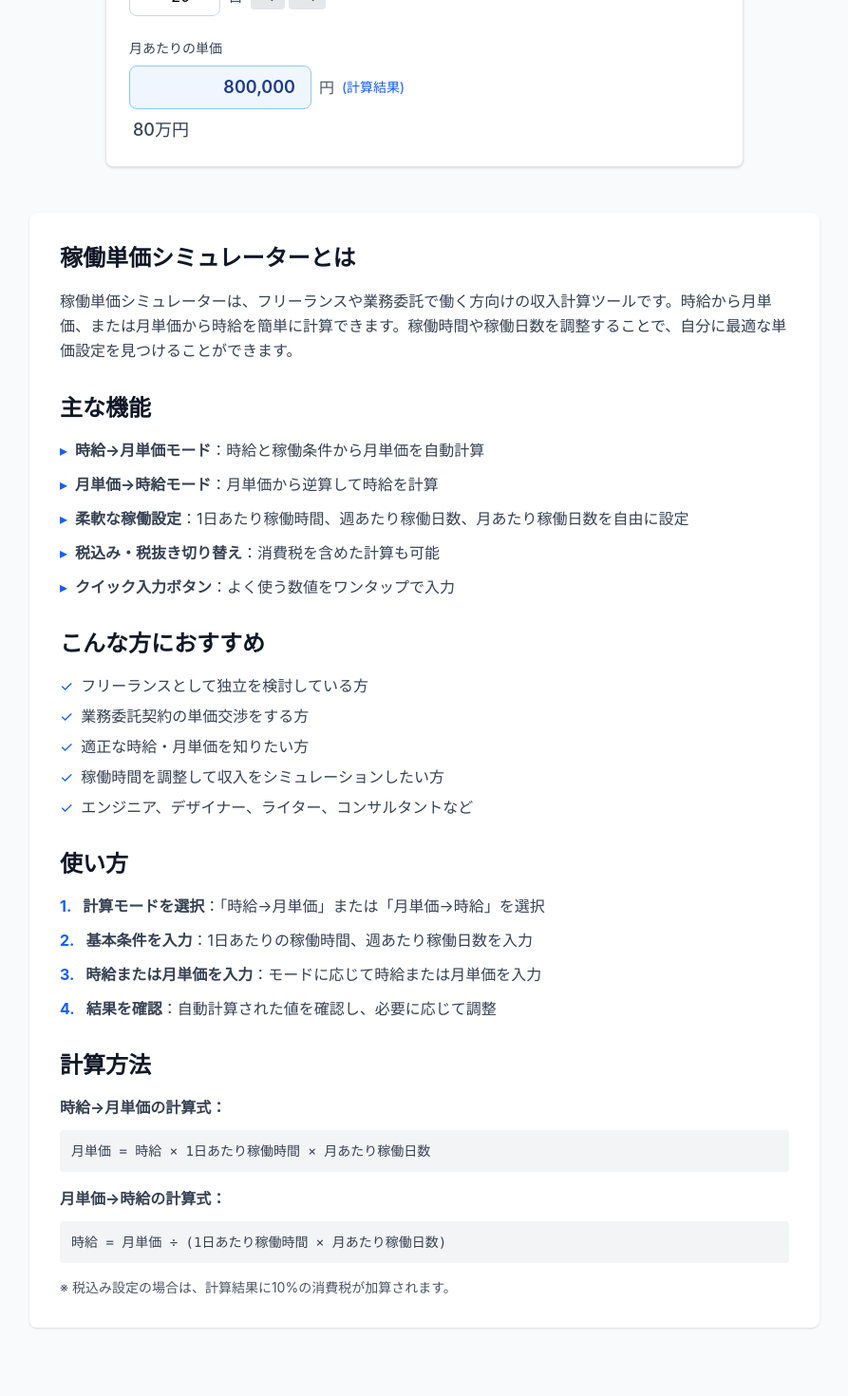
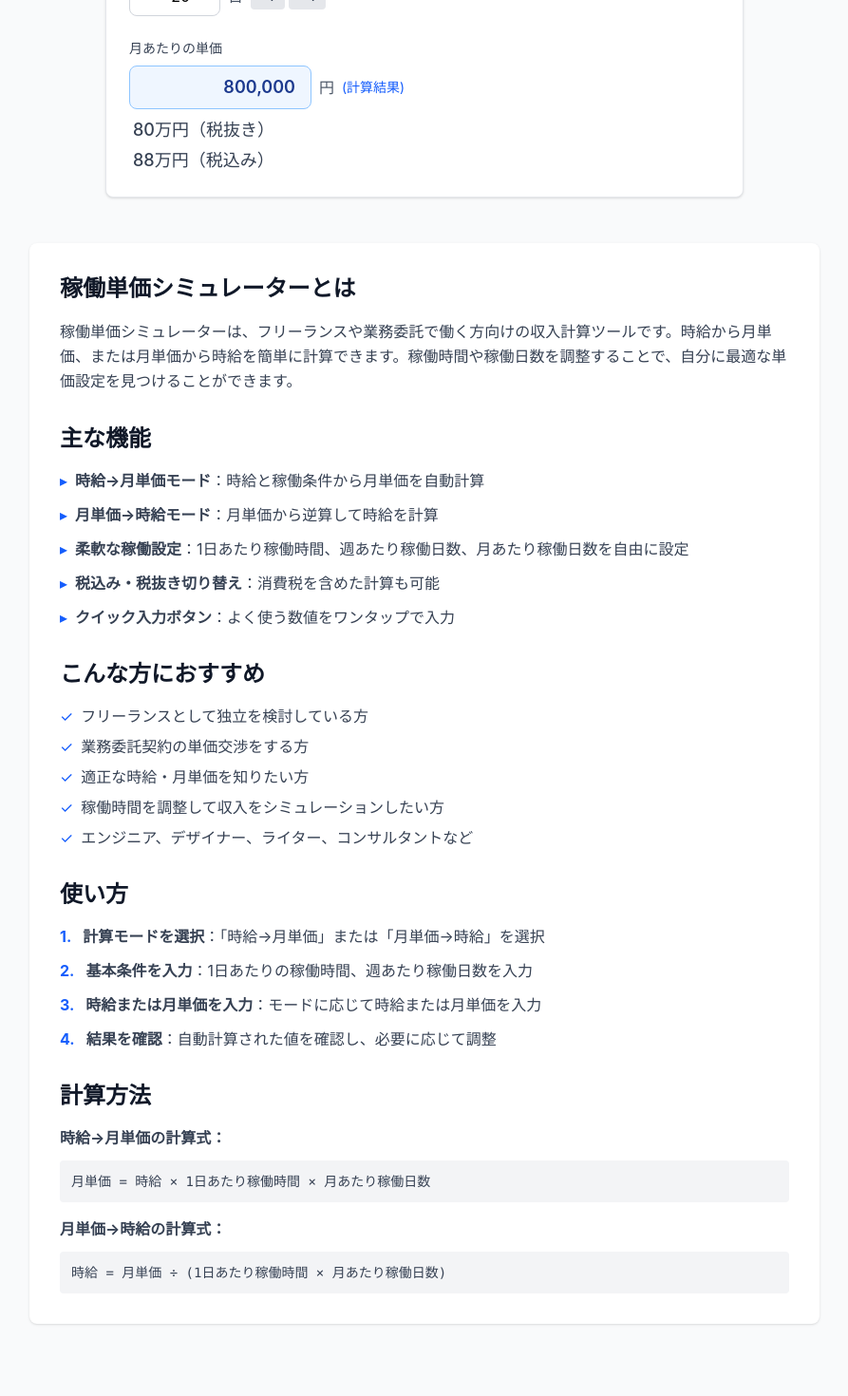
Before and after one commit to typebase-inc/corporate, a Next.js app: page /tools/man-hour-rate-calculator in a window 1280 px wide. Shown: the part 740-2210 px from the top of the page at 95% size, without its empty margins (193-1086 px from the left). Built offline with nearby package versions, Linux system fonts and the light colour scheme.

Commit message:
Add tax info and Fix og image

```diff
--- a/src/app/tools/man-hour-rate-calculator/_components/ManHourRateCalculator.tsx
+++ b/src/app/tools/man-hour-rate-calculator/_components/ManHourRateCalculator.tsx
@@ -496,8 +496,13 @@ export const ManHourRateCalculator = () => {
 
             {/* 万円表記（時給→月単価モードの計算結果のみ） */}
             {mode === 'hourlyToMonthly' && (
-              <div className="pl-1 text-lg font-medium text-gray-700">
-                {formatMonthlyRateInManYen(monthlyRate)}
+              <div className="pl-1 space-y-1">
+                <div className="text-lg font-medium text-gray-700">
+                  {formatMonthlyRateInManYen(monthlyRate)}（税抜き）
+                </div>
+                <div className="text-lg font-medium text-gray-700">
+                  {formatMonthlyRateInManYen(Math.round(monthlyRate * 1.1))}（税込み）
+                </div>
               </div>
             )}
           </div>
--- a/src/app/tools/man-hour-rate-calculator/page.tsx
+++ b/src/app/tools/man-hour-rate-calculator/page.tsx
@@ -12,9 +12,11 @@ export const metadata: Metadata = {
     description:
       '時給から月単価、月単価から時給を簡単に計算。フリーランス・業務委託で働く方の収入シミュレーションに最適。',
     type: 'website',
+    siteName: '株式会社Typebase',
+    images: 'https://typebase.dev/images/OGP.png',
   },
   twitter: {
-    // card: 'summary_large_image',
+    card: 'summary_large_image',
     title:
       '稼働単価シミュレーター | フリーランス・業務委託の時給・月単価計算ツール',
     description:
@@ -174,9 +176,6 @@ export default function Page() {
               <p className="rounded bg-gray-100 p-3 font-mono text-sm">
                 時給 = 月単価 ÷ (1日あたり稼働時間 × 月あたり稼働日数)
               </p>
-              <p className="mt-4 text-sm text-gray-600">
-                ※ 税込み設定の場合は、計算結果に10%の消費税が加算されます。
-              </p>
             </div>
           </div>
         </section>
```
